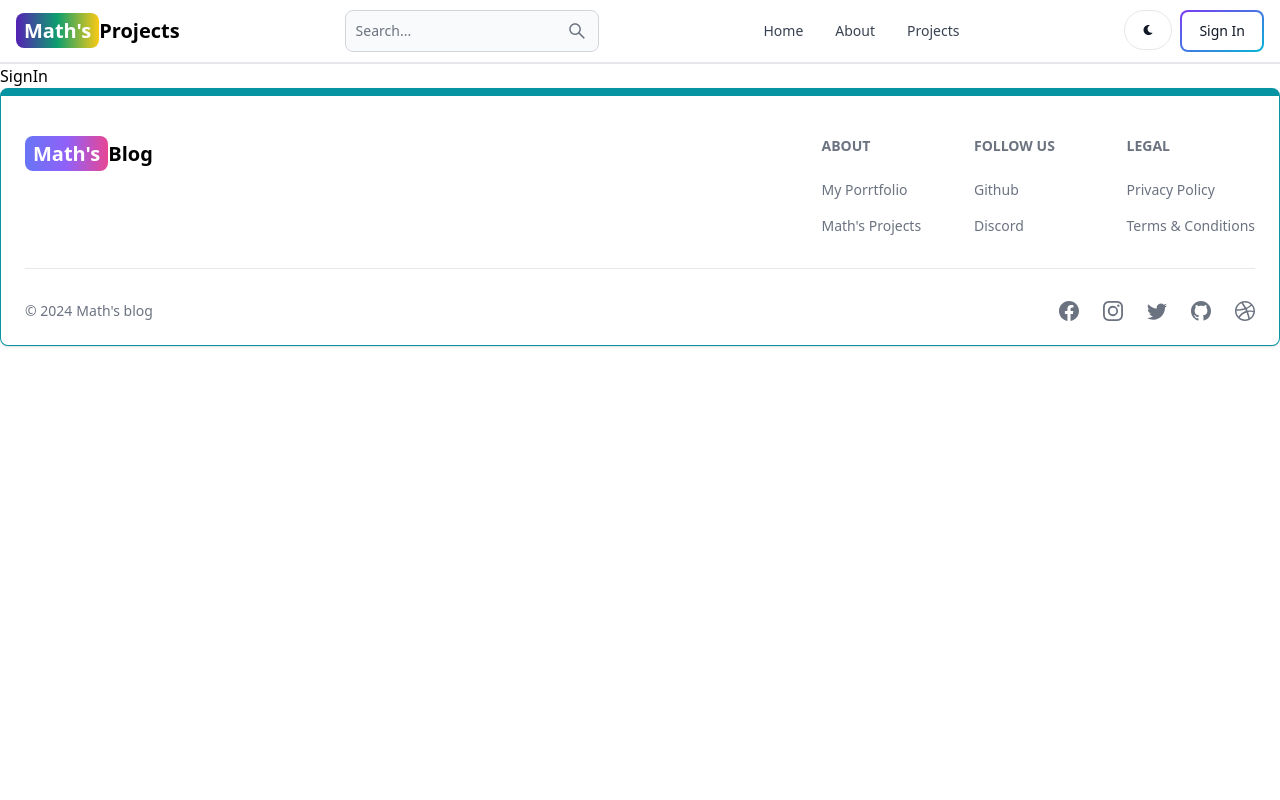
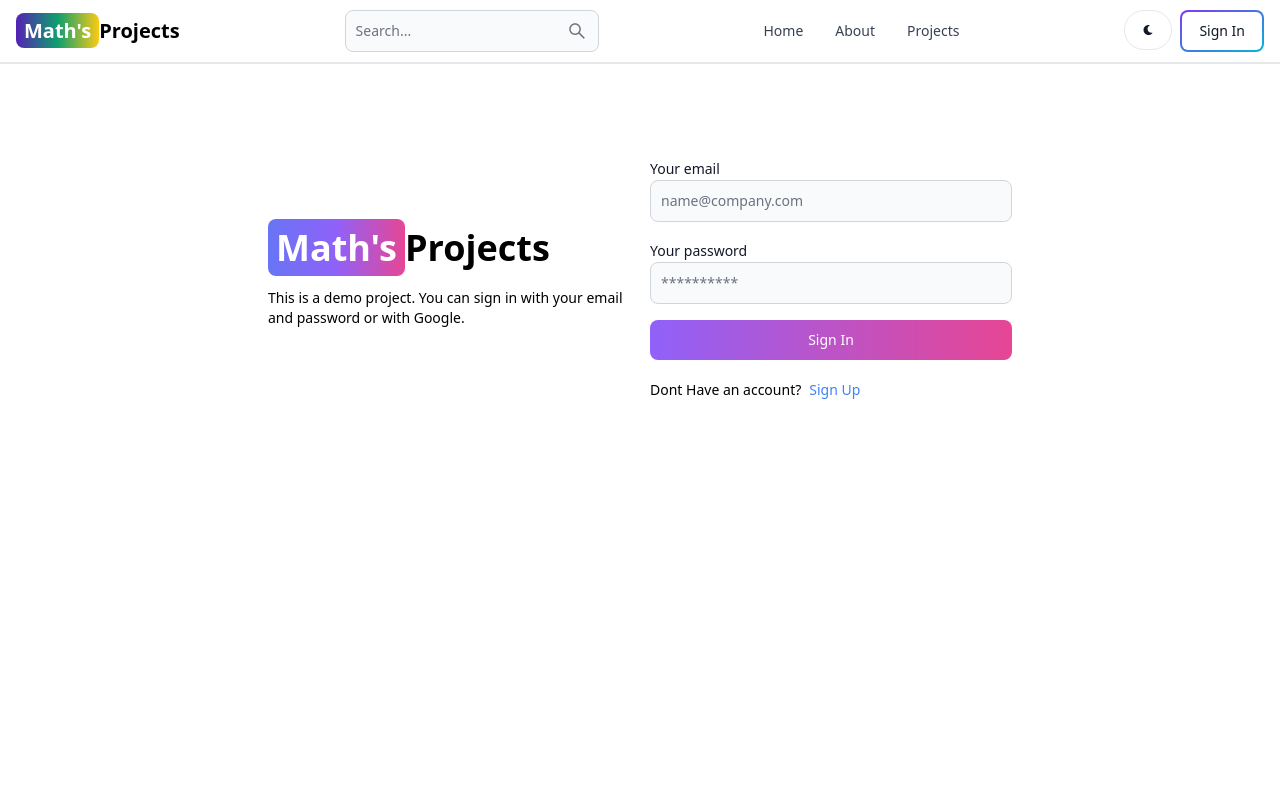
Before and after one commit to MehmetKaldirim/my-all-projects, a React (Vite) app in the folder client/: page /sign-in in a window 1280 px wide. Shown: the top 800 px of the page. Built offline with nearby package versions, Linux system fonts and the light colour scheme.

Commit message:
signin page and functionality added

```diff
--- a/client/src/components/Footer.jsx
+++ b/client/src/components/Footer.jsx
@@ -17,10 +17,10 @@
               to="/"
               className="self-center whitespace-nowrap text-lg sm:text-xl font-semibold dark:text-white"
             >
-              <span className="px-2 py-1 bg-gradient-to-r from-indigo-500 via-purple-500 to-pink-500 rounded-lg text-white">
+              <span className="px-2 py-1 bg-gradient-to-r from-purple-500 via-green-500 to-yellow-500 rounded-lg text-white">
                 Math's
               </span>
-              Blog
+              Projects
             </Link>
           </div>
           <div className="grid grid-cols-2 gap-8 mt-4 sm:grid-cols-3 sm:gap-6">
--- a/client/src/pages/SignIn.jsx
+++ b/client/src/pages/SignIn.jsx
@@ -1,5 +1,107 @@
-import React from "react";
+import { Alert, Button, Label, Spinner, TextInput } from "flowbite-react";
+import { useState } from "react";
+import { Link, useNavigate } from "react-router-dom";
 
 export default function SignIn() {
-  return <div>SignIn</div>;
+  const [formData, setFormData] = useState({});
+  const [errorMessage, setErrorMessage] = useState(null);
+  const [loading, setLoading] = useState(false);
+  const navigate = useNavigate();
+  const handleChange = (e) => {
+    setFormData({ ...formData, [e.target.id]: e.target.value.trim() });
+  };
+  const handleSubmit = async (e) => {
+    e.preventDefault();
+    if (!formData.email || !formData.password) {
+      return setErrorMessage("Please fill out all fields.");
+    }
+    try {
+      setLoading(true);
+      setErrorMessage(null);
+      const res = await fetch("/api/auth/signin", {
+        method: "POST",
+        headers: { "Content-Type": "application/json" },
+        body: JSON.stringify(formData),
+      });
+      const data = await res.json();
+      if (data.success === false) {
+        return setErrorMessage(data.message);
+      }
+      setLoading(false);
+      if (res.ok) {
+        navigate("/");
+      }
+    } catch (error) {
+      setErrorMessage(error.message);
+      setLoading(false);
+    }
+  };
+  return (
+    <div className="min-h-screen mt-20">
+      <div className="flex p-3 max-w-3xl mx-auto flex-col md:flex-row md:items-center gap-5">
+        {/* left */}
+        <div className="flex-1">
+          <Link to="/" className="font-bold dark:text-white text-4xl">
+            <span className="px-2 py-1 bg-gradient-to-r from-indigo-500 via-purple-500 to-pink-500 rounded-lg text-white">
+              Math's
+            </span>
+            Projects
+          </Link>
+          <p className="text-sm mt-5">
+            This is a demo project. You can sign in with your email and password
+            or with Google.
+          </p>
+        </div>
+        {/* right */}
+
+        <div className="flex-1">
+          <form className="flex flex-col gap-4" onSubmit={handleSubmit}>
+            <div>
+              <Label value="Your email" />
+              <TextInput
+                type="email"
+                placeholder="name@company.com"
+                id="email"
+                onChange={handleChange}
+              />
+            </div>
+            <div>
+              <Label value="Your password" />
+              <TextInput
+                type="password"
+                placeholder="**********"
+                id="password"
+                onChange={handleChange}
+              />
+            </div>
+            <Button
+              gradientDuoTone="purpleToPink"
+              type="submit"
+              disabled={loading}
+            >
+              {loading ? (
+                <>
+                  <Spinner size="sm" />
+                  <span className="pl-3">Loading...</span>
+                </>
+              ) : (
+                "Sign In"
+              )}
+            </Button>
+          </form>
+          <div className="flex gap-2 text-sm mt-5">
+            <span>Dont Have an account?</span>
+            <Link to="/sign-up" className="text-blue-500">
+              Sign Up
+            </Link>
+          </div>
+          {errorMessage && (
+            <Alert className="mt-5" color="failure">
+              {errorMessage}
+            </Alert>
+          )}
+        </div>
+      </div>
+    </div>
+  );
 }
```
